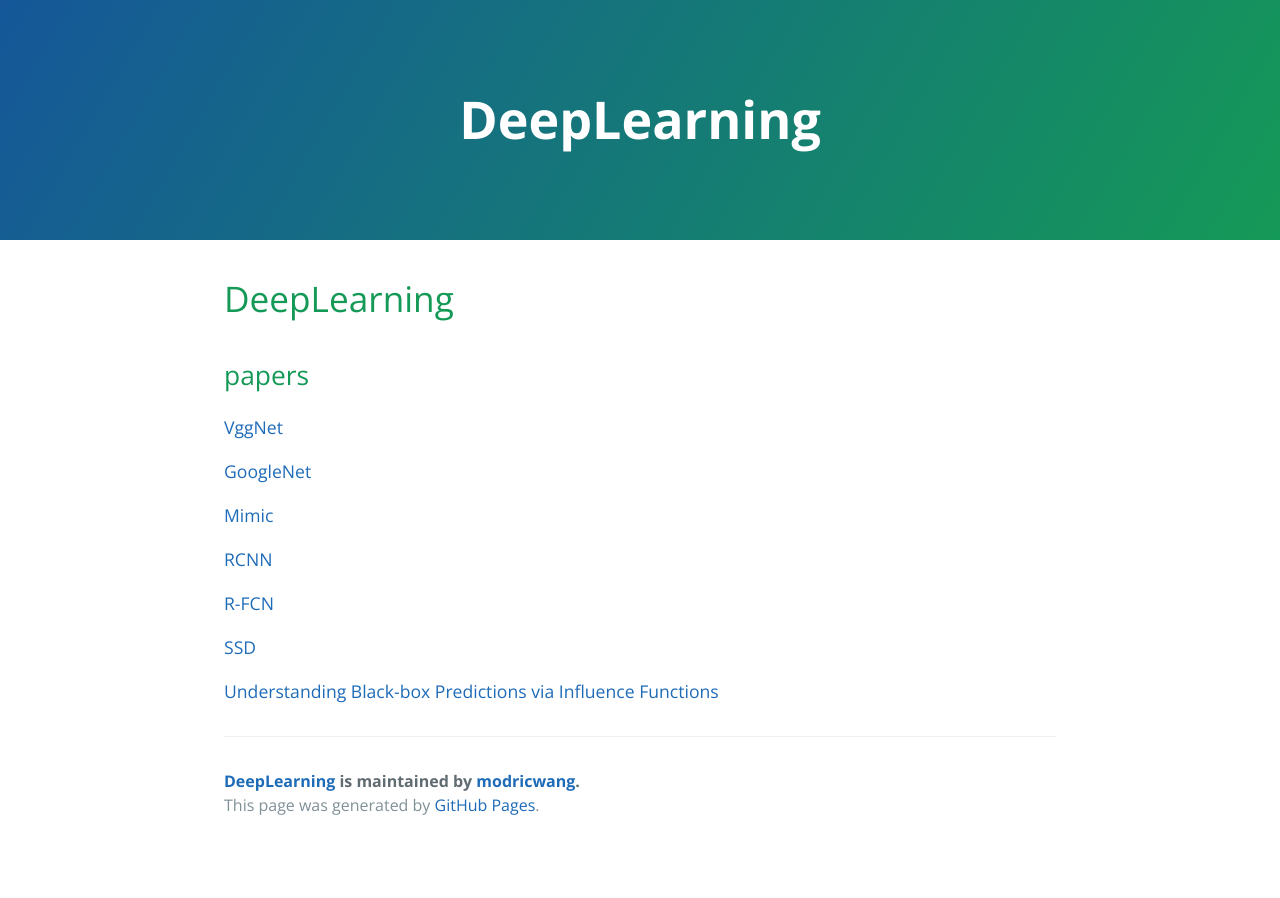
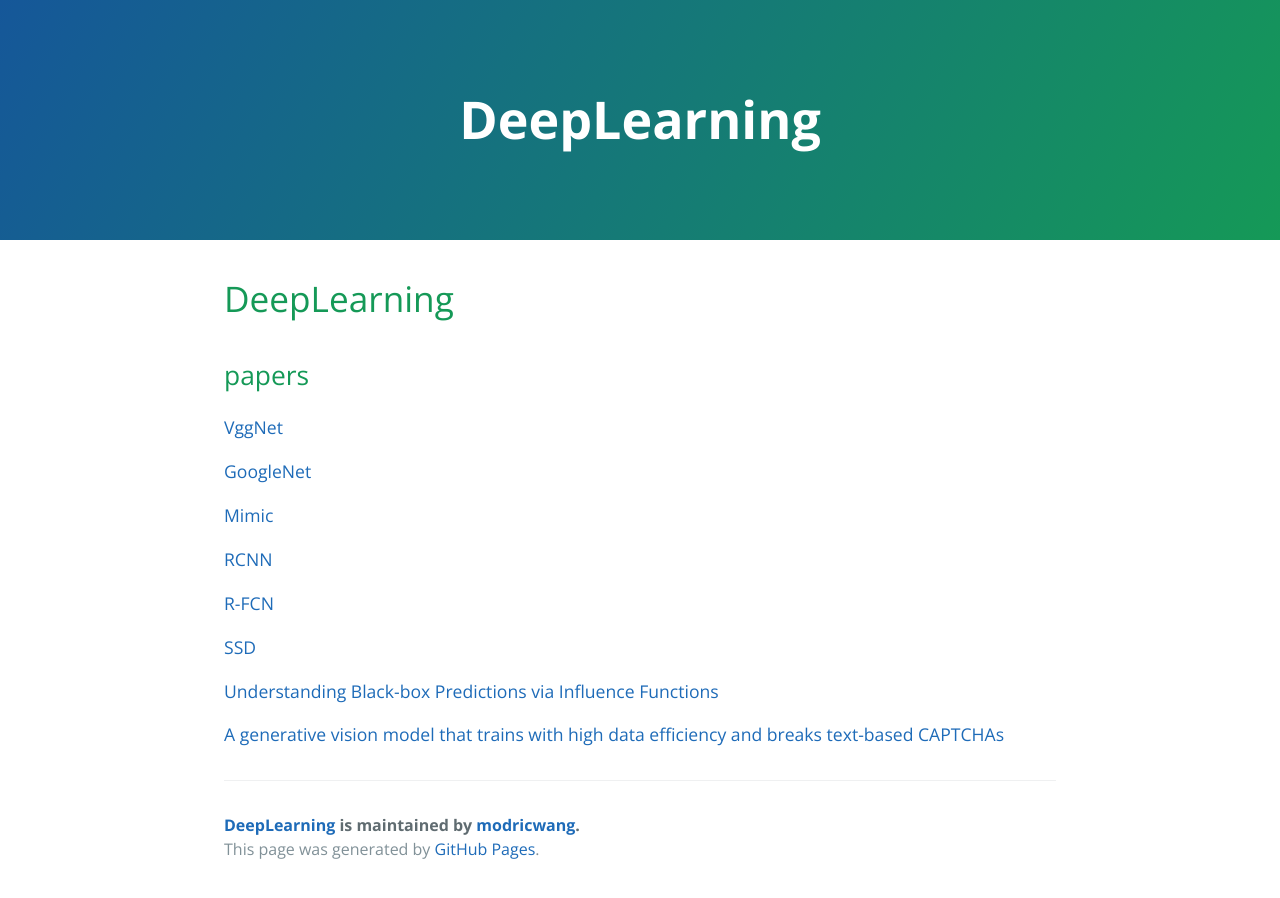
Before and after one commit to modricwang/DeepLearning, a Jekyll site: the page built from docs/index.md, in a window 1280 px wide. Built offline with Jekyll 4.4.1, drawn with Linux system fonts in a browser that asks for light colours; our own code applies the rules of GitHub Pages for plain Markdown files; the repository's description, which GitHub fills in, is left out.

Commit message:
add paper "A generative vision model that trains with high data efficiency and breaks text-based CAPTCHAs"

```diff
--- a/docs/index.md
+++ b/docs/index.md
@@ -15,3 +15,5 @@
 [SSD](https://github.com/modricwang/DeepLearning/blob/master/papers/SSD_Single_Shot_MultiBox_Detector.pdf)
 
 [Understanding Black-box Predictions via Influence Functions](https://github.com/modricwang/DeepLearning/blob/master/papers/Understanding_Black-box_Predictions_via_Influence_Functions.pdf)
+
+[A generative vision model that trains with high data efficiency and breaks text-based CAPTCHAs](https://github.com/modricwang/DeepLearning/blob/master/papers/A_generative_vision_model_that_trains_with_high_data_efficiency_and_breaks_text-based_CAPTCHAs.pdf)
```
Also changed, not shown: README.md, 1 other file.
